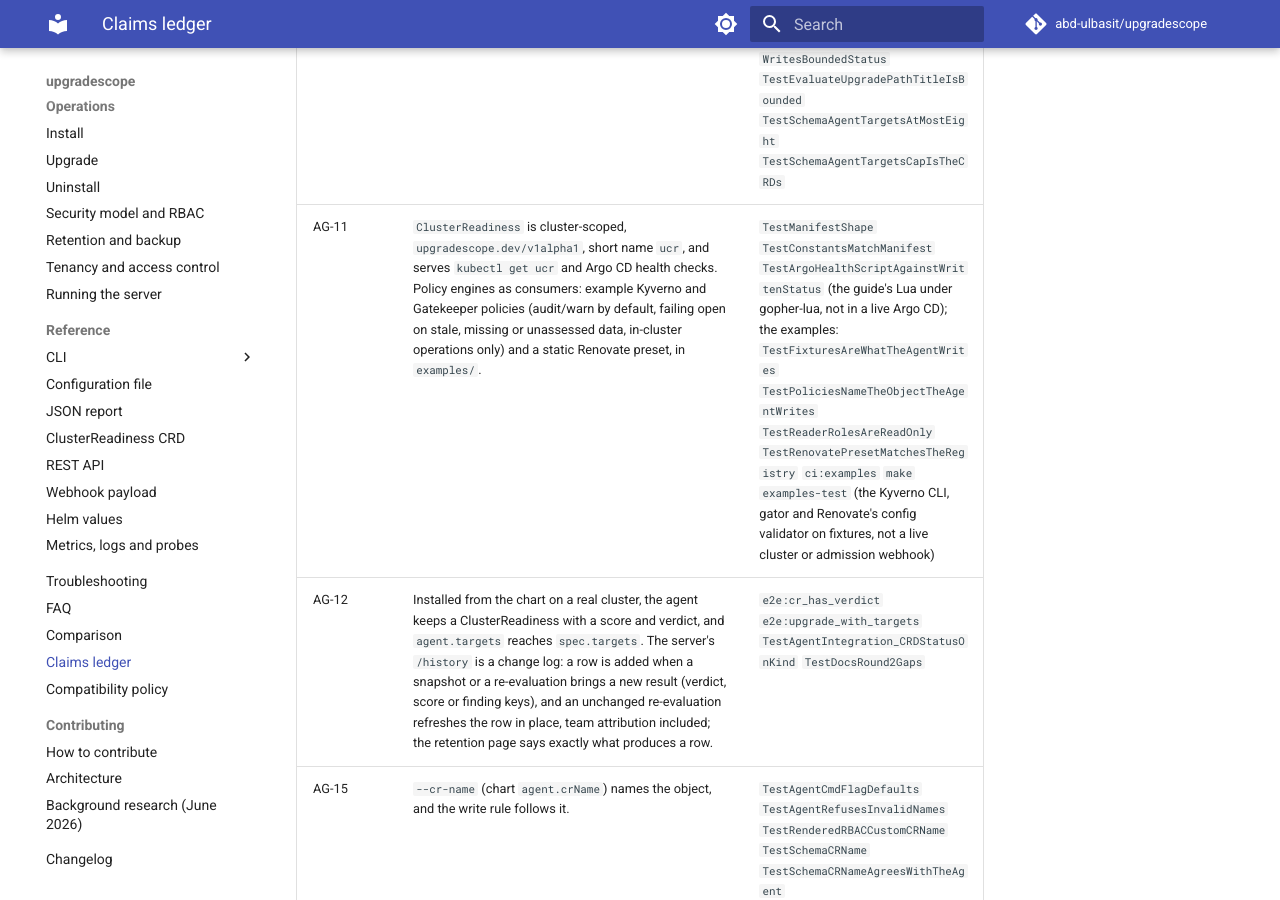
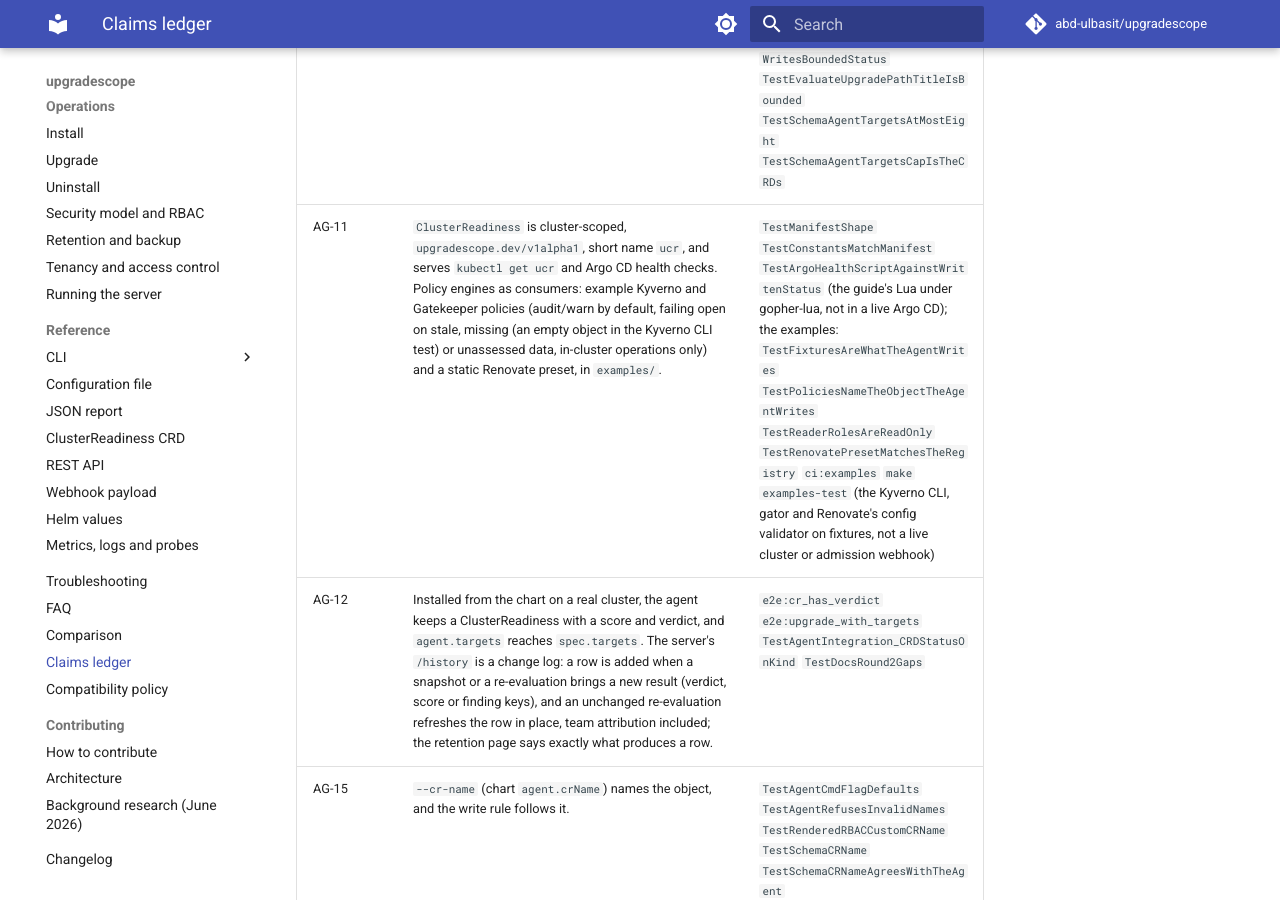
Before and after one commit to abd-ulbasit/upgradescope, an MkDocs documentation site: the page built from docs/claims.md, in a window 1280 px wide and 900 px high, scrolled down 21420 px. Built offline with MkDocs 1.6.1 and Material for MkDocs 9.7.7, drawn with Linux system fonts in a browser that asks for light colours; comment, search, counter and statistics services are not loaded.

Commit message:
docs(examples): say what the fixtures do not prove
AG-11 names the Kyverno missing case as an empty object (it does not
exercise apiCall.default on a real 404), and both test suites say a future
lastEvaluated counts as fresh by design.

Refs #79

Co-Authored-By: Claude Sonnet 5.5 <noreply@anthropic.com>

```diff
--- a/docs/claims.md
+++ b/docs/claims.md
@@ -181,7 +181,7 @@ audited") and names the issue that tracks it.
 | AG-08 | The ClusterReadiness is created if absent and never overwritten; user-set `spec.targets` survive. | `TestEnsureObjectCreatesAndIsIdempotent` `TestTickHonorsSpecTargets` `TestTickNoSpecWriteWhenFlagTargetsMatch` |
 | AG-09 | Empty `spec.targets` means the next minor above the server; invalid entries are skipped and reported. | `TestResolveTargetsDefaultNextMinor` `TestResolveTargetsSkipsInvalidWithNote` `TestResolveTargetsFromSpec` `TestTickWritesStatusWithDefaultTarget` |
 | AG-10 | Status holds, per target, the score, verdict, counts and at most the top 20 findings, and its size is bounded: `spec.targets` takes at most 8 (schema `maxItems`, items at most 8 characters); an agent given more by a CR older than that limit evaluates the first 8 and lists the rest in `status.notAssessed`; finding titles and remediation are clipped to 512 and 1024 bytes as stored (JSON escapes counted: a `<` is six bytes, so a limit in characters let a title of them reach 1.5 MiB), the upgrade-path title lists its hops only up to 3 and `notAssessed` is capped. The worst case is under 1 MiB (about 273 KiB, the same for ASCII, accented, emoji, escaped and invalid text, measured as the apiserver stores it), where 1000 targets had made a 4 MB status the apiserver refused on every tick. | `TestTargetStatusFromReportTop20Cap` `TestTargetStatusFromReportCounts` `TestStatusFromReports` `TestManifestBoundsSpecTargets` `TestTargetStatusFromReportClipsLongText` `TestWorstCaseStatusStaysUnder1MiB` `TestJSONCostNeverUndercounts` `TestBoundNotAssessedSummarizesTheRest` `TestResolveTargetsCapsAtMaxTargets` `TestResolveTargetsBoundsSkipNotes` `TestConfigRejectsTooManyTargets` `TestTickWithThousandSpecTargetsWritesBoundedStatus` `TestEvaluateUpgradePathTitleIsBounded` `TestSchemaAgentTargetsAtMostEight` `TestSchemaAgentTargetsCapIsTheCRDs` |
-| AG-11 | `ClusterReadiness` is cluster-scoped, `upgradescope.dev/v1alpha1`, short name `ucr`, and serves `kubectl get ucr` and Argo CD health checks. Policy engines as consumers: example Kyverno and Gatekeeper policies (audit/warn by default, failing open on stale, missing or unassessed data, in-cluster operations only) and a static Renovate preset, in `examples/`. | `TestManifestShape` `TestConstantsMatchManifest` `TestArgoHealthScriptAgainstWrittenStatus` (the guide's Lua under gopher-lua, not in a live Argo CD); the examples: `TestFixturesAreWhatTheAgentWrites` `TestPoliciesNameTheObjectTheAgentWrites` `TestReaderRolesAreReadOnly` `TestRenovatePresetMatchesTheRegistry` `ci:examples` `make examples-test` (the Kyverno CLI, gator and Renovate's config validator on fixtures, not a live cluster or admission webhook) |
+| AG-11 | `ClusterReadiness` is cluster-scoped, `upgradescope.dev/v1alpha1`, short name `ucr`, and serves `kubectl get ucr` and Argo CD health checks. Policy engines as consumers: example Kyverno and Gatekeeper policies (audit/warn by default, failing open on stale, missing (an empty object in the Kyverno CLI test) or unassessed data, in-cluster operations only) and a static Renovate preset, in `examples/`. | `TestManifestShape` `TestConstantsMatchManifest` `TestArgoHealthScriptAgainstWrittenStatus` (the guide's Lua under gopher-lua, not in a live Argo CD); the examples: `TestFixturesAreWhatTheAgentWrites` `TestPoliciesNameTheObjectTheAgentWrites` `TestReaderRolesAreReadOnly` `TestRenovatePresetMatchesTheRegistry` `ci:examples` `make examples-test` (the Kyverno CLI, gator and Renovate's config validator on fixtures, not a live cluster or admission webhook) |
 | AG-12 | Installed from the chart on a real cluster, the agent keeps a ClusterReadiness with a score and verdict, and `agent.targets` reaches `spec.targets`. The server's `/history` is a change log: a row is added when a snapshot or a re-evaluation brings a new result (verdict, score or finding keys), and an unchanged re-evaluation refreshes the row in place, team attribution included; the retention page says exactly what produces a row. | `e2e:cr_has_verdict` `e2e:upgrade_with_targets` `TestAgentIntegration_CRDStatusOnKind` `TestDocsRound2Gaps` |
 | AG-15 | `--cr-name` (chart `agent.crName`) names the object, and the write rule follows it. | `TestAgentCmdFlagDefaults` `TestAgentRefusesInvalidNames` `TestRenderedRBACCustomCRName` `TestSchemaCRName` `TestSchemaCRNameAgreesWithTheAgent` |
 | RB-07 | An agent that cannot write its ClusterReadiness status does not leave the object showing a stale verdict unmarked: it patches the annotation `upgradescope.dev/status-error` (the time and a short reason of the failure; the chart already grants `patch` on the object) and clears it with the next successful status write (a status written whose marker could not be cleared is not a failed tick, and does not mark the object again); and once at least 3 ticks in a row have failed and the last success is older than 2 intervals + 12m (after the `UpgradescopeAgentNotTicking` alert's 2 intervals + 10m, at any interval, so a firing blocked alert never resolves with nothing else firing) its verdict, score, findings and capability gauges are withdrawn, while the last-success timestamp stays. If `patch` on the object is revoked too, no marker can be written and `/readyz`, the metrics and the `UpgradescopeAgentNotTicking` alert are the only signals (#199). | `TestMarkStatusErrorAndWriteStatusClearsIt` `TestWriteStatusTellsAFailedClearFromAFailedWrite` `TestTickWithAFailedMarkerClearIsNotAFailedTick` `TestMarkStatusErrorForbidden` `TestWriteStatusPatchesNothingWhenNotMarked` `TestTickMarksTheCRWhenTheStatusWriteFails` `TestObserverDropsStaleVerdictGaugesAfterFailedTicks` |
```
Also changed, not shown: 2 other files.
